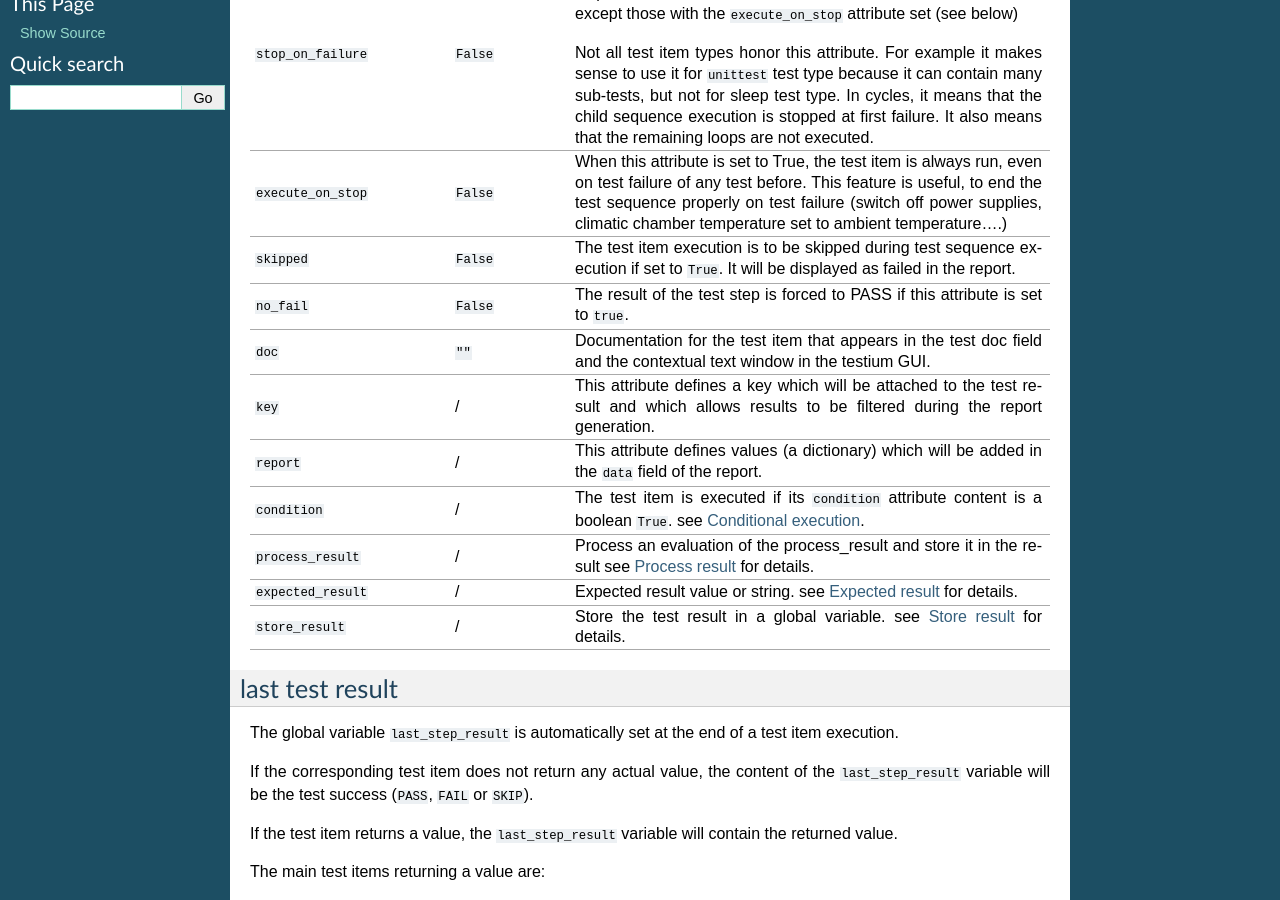
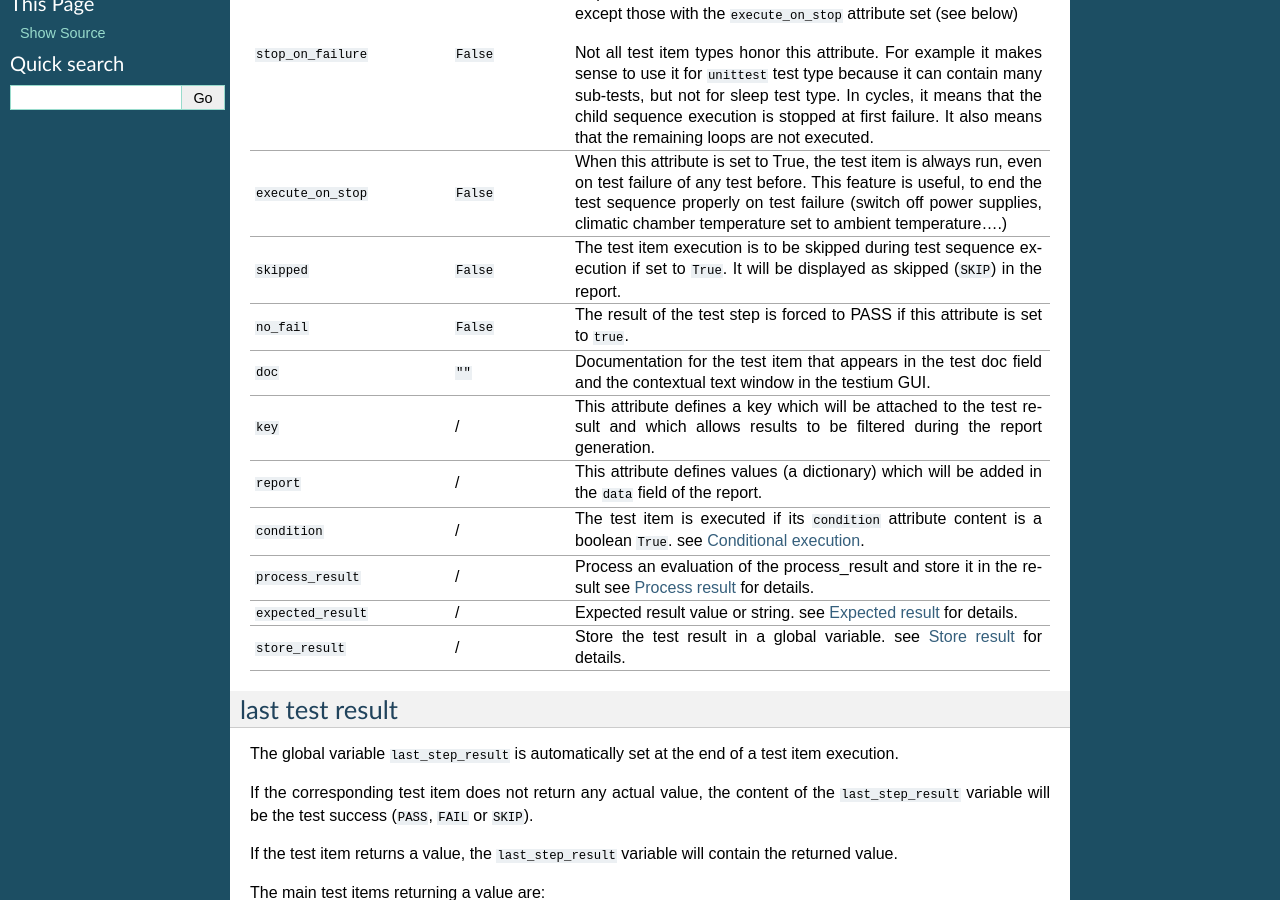
Before and after one commit to testium-HIL/testium, a Sphinx documentation site: the page built from doc/manual/sphinx/source/test_items/items_common_attributes.rst, in a window 1280 px wide and 900 px high, scrolled down 375 px. Built offline with Sphinx 7.4.7, drawn with Linux system fonts in a browser that asks for light colours.

Commit message:
doc: a skipped step is reported as SKIP, not failed

```diff
--- a/doc/manual/sphinx/source/test_items/items_common_attributes.rst
+++ b/doc/manual/sphinx/source/test_items/items_common_attributes.rst
@@ -53,7 +53,8 @@ They are all optional; the table also gives their default values.
     |``skipped``            |``False``          | The test item execution is to be                      |
     |                       |                   | skipped during test sequence execution                |
     |                       |                   | if set to ``True``. It will be                        |
-    |                       |                   | displayed as failed in the report.                    |
+    |                       |                   | displayed as skipped (``SKIP``) in the                |
+    |                       |                   | report.                                               |
     +-----------------------+-------------------+-------------------------------------------------------+
     | ``no_fail``           | ``False``         | The result of the test step is forced to PASS if this |
     |                       |                   | attribute is set to ``true``.                         |
```
